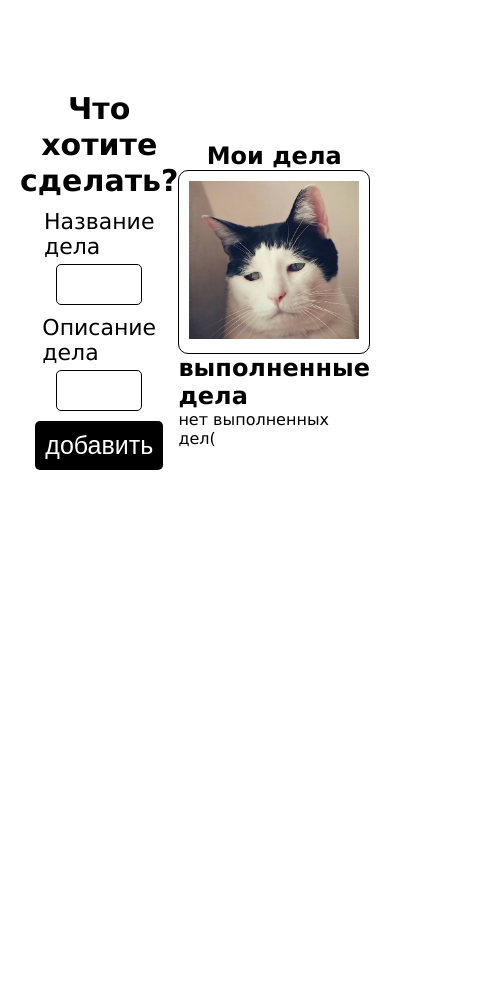
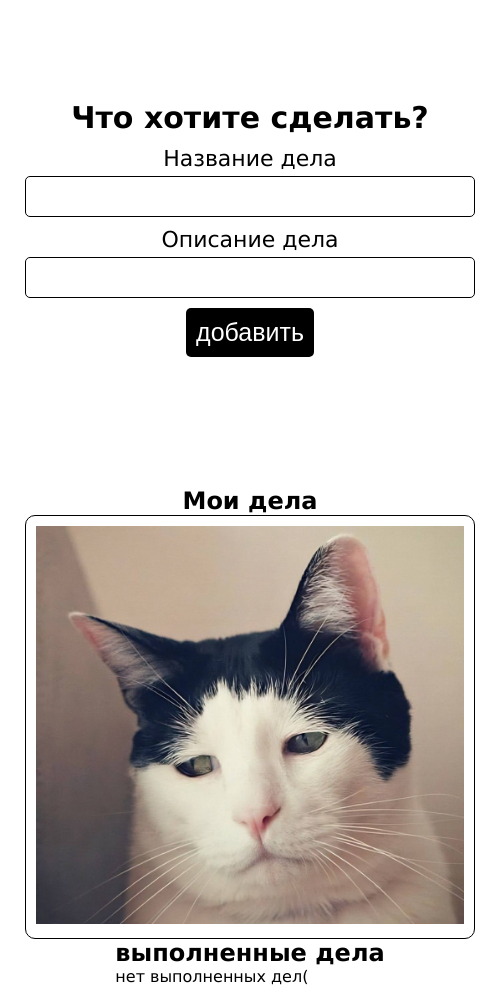
Before and after one commit to akaryaka/todo-vue-ts, a Vue app: page / in a window 390 px wide. Shown: the whole page, 500 px wide, since content can reach past the window. Before the commit the page ends 844 px from the top, so only its background shows below. Built offline with nearby package versions, Linux system fonts and the light colour scheme.

Commit message:
resp fixed

```diff
--- a/src/components/Todo.vue
+++ b/src/components/Todo.vue
@@ -29,6 +29,15 @@
     padding-top: 30px;
     display: flex;
     justify-content: center;
+    width: 1920px;
+    margin: 0 auto;
+    @media(max-width: 991px) {
+      padding-top: 300px;
+    }
+    @media(max-width: 575px) {
+      width: 500px;
+      padding-top: 100px;
+    }
   }
 
   .title {
@@ -45,22 +54,46 @@
     display: flex;
     align-items: center;
     justify-content: center;
+    @media(max-width: 1620px) {
+      width: 90%;
+    }
+    @media(max-width: 991px) {
+      flex-direction: column;
+    }
+
     &__header {
-      width: 100%;
+      width: 50%;
       display: flex;
       justify-content: center;
       align-items: center;
       flex-direction: column;
+      @media(max-width: 1620px) {
+        align-items: flex-start;
+        margin-right: 300px;
+        width: 600px;
+      }
+      @media(max-width: 991px) {
+        // padding-top: 300px;
+        margin-right: 0;
+        margin-bottom: 100px;
+      }
+      @media(max-width: 575px) {
+        width: 100%;
+      }
     }
     &__output {
       height: 100%;
-      width: 100%;
+      width: 50%;
       display: flex;
       flex-direction: column;
       justify-content: center;
       align-items: center;
       margin-top: 30px;
       transition: .3s;
+      @media(max-width: 575px) {
+        // width: 500px;
+        width: 100%;
+      }
       &-content {
         border: 1px solid #000;
         padding: 10px;
--- a/src/components/todo/TodoForm.vue
+++ b/src/components/todo/TodoForm.vue
@@ -23,6 +23,9 @@
       flex-direction: column;
       justify-content: space-between;
       align-items: center;
+      @media(max-width: 1620px) {
+        width: 100%;
+      }
     }
   }
 
--- a/src/components/ui/Input.vue
+++ b/src/components/ui/Input.vue
@@ -25,6 +25,9 @@
       width: 90%;
       margin-bottom: 10px;
       border-radius: 5px;
+      @media(max-width: 1620px) {
+        width: 100%;
+      }
     }
     &__label {
       font-size: 22px;
```
